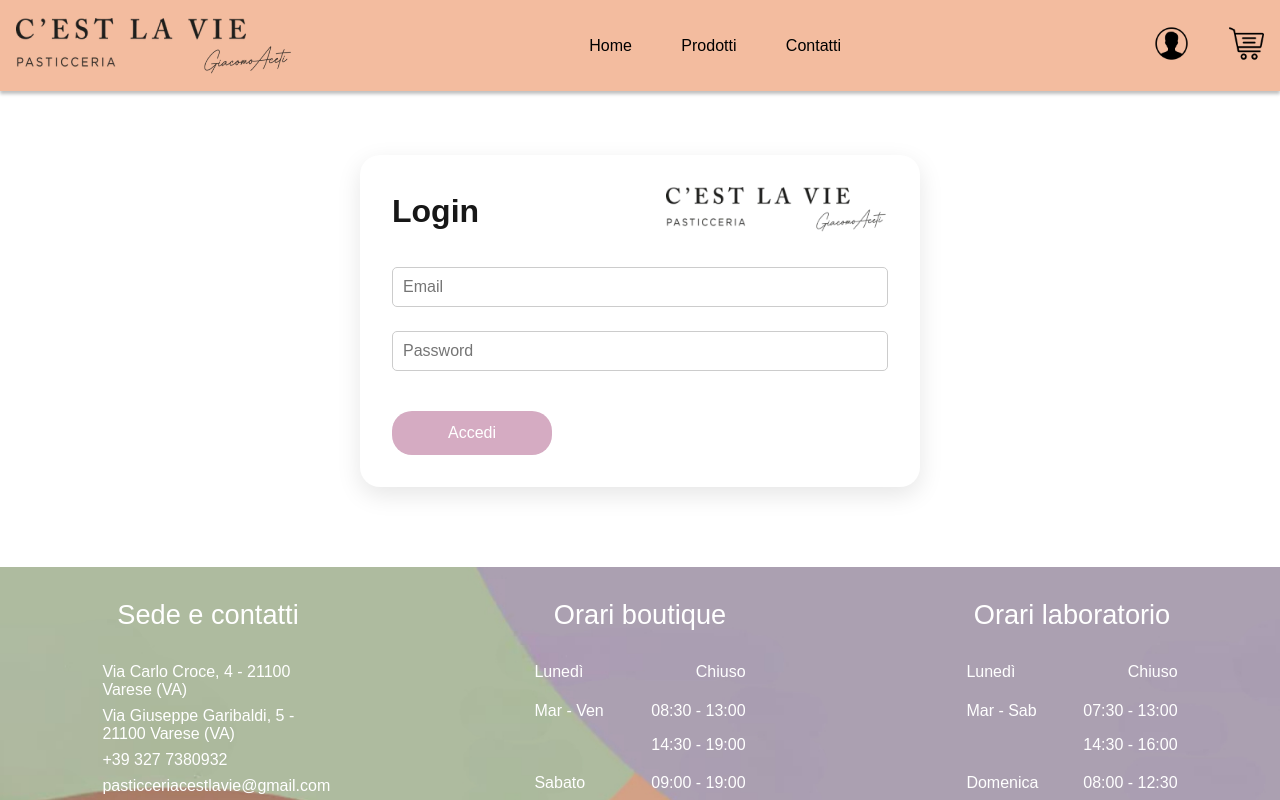
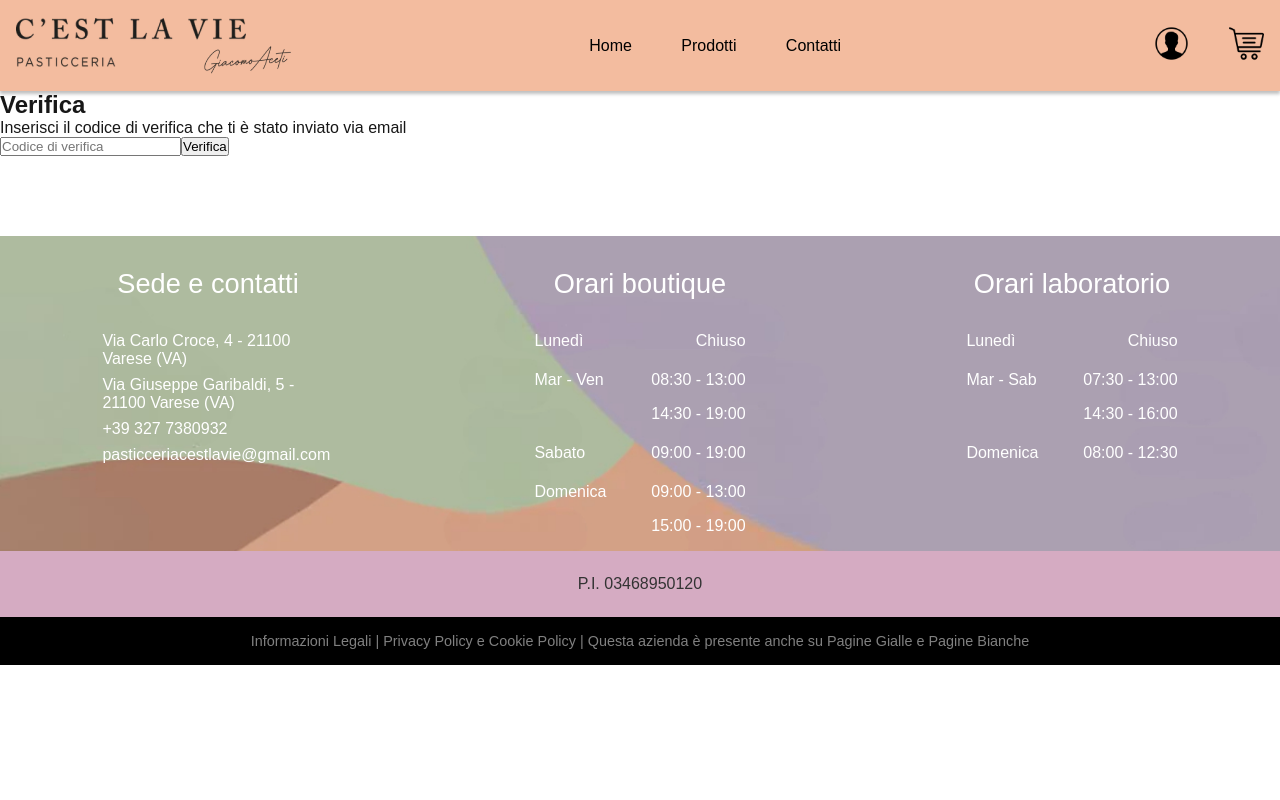
Before and after one commit to nalodagreat/PW4-Frontend-Mossali-Tijani-Figini, a Next.js app: page /verify in a window 1280 px wide. Shown: the top 800 px of the page. Built offline with nearby package versions, Linux system fonts and the light colour scheme; no server answers.

Commit message:
implementation verify

```diff
--- a/src/app/login/page.module.css
+++ b/src/app/login/page.module.css
@@ -24,17 +24,6 @@
   font-weight: bold;
   font-size: 2rem;
   margin: 0;
-}
-
-.logoContainer {
-  display: flex;
-  justify-content: center;
-}
-
-.logo {
-  width: 80%;
-  height: auto;
-  margin-left: 20%;
 }
 
 .formSection {
@@ -93,6 +82,14 @@
 .registerLink:hover {
   color: #005b99;
 }
+
+.error {
+  color: red;
+  font-size: 14px;
+  text-align: center;
+  font-weight: bold;
+}
+
 @media (max-width: 768px) {
   .container {
     padding: 1rem;
@@ -108,10 +105,6 @@
     text-align: center;
   }
 
-  .logo {
-    width: 50%;
-  }
-
   .formSection input,
   .formSection .button {
     font-size: 0.875rem;
--- a/src/app/verify/page.js
+++ b/src/app/verify/page.js
@@ -1,78 +1,63 @@
-'use client';
+"use client";
 
-import React, { useState } from "react";
+import { useState } from "react";
 import { useRouter } from "next/navigation";
-import Image from "next/image";
-import styles from "@/app/login/page.module.css";
-import logo from "@/public/images/header/logo.png";
 
-export default function Login() {
-    const [email, setEmail] = useState("");
-    const [password, setPassword] = useState("");
+export default function Verify() {
+    const [verificationCode, setVerificationCode] = useState("");
     const [error, setError] = useState("");
     const router = useRouter();
 
-    const handleLogin = async (event) => {
-        event.preventDefault();
+    const handleVerifyClick = async () => {
+        const requestBody = {
+            token: verificationCode,
+        };
+
+        console.log("Request body:", requestBody);
 
         try {
-            const response = await fetch("http://localhost:8080/auth/login", {
+            const response = await fetch("http://localhost:8080/auth/verify", {
                 method: "POST",
                 headers: {
                     "Content-Type": "application/json",
                 },
-                body: JSON.stringify({ email, password }),
+                body: JSON.stringify(requestBody),
             });
 
-            if (!response.ok) {
-                const errorData = await response.json();
-                throw new Error(errorData.message || "Errore sconosciuto");
+            // Controlla se la risposta è ok (200-299) e se il contenuto è un JSON valido
+            const data = await response.json();
+            console.log("Response data:", data);
+
+            if (response.ok) {
+                alert("Registrazione completata con successo!");
+                router.push("/login");
+            } else {
+                // Se il backend restituisce un messaggio, visualizzalo
+                setError(data.message || "Codice di verifica errato, riprova.");
             }
-
-            const data = await response.json();
-            console.log("Login effettuato con successo:", data);
-
-            if (data.role === "admin") {
-                router.push("/admin");
-            } else if (data.role === "client") {
-                router.push("/user");
-            } else {
-                throw new Error("Ruolo non riconosciuto");
-            }
-
-        } catch (error) {
-            setError(error.message);
+        } catch (err) {
+            // Cattura errori di rete o problemi con la risposta
+            setError("Errore durante la verifica, riprova.");
         }
     };
 
+    const handleVerificationCodeChange = (e) => {
+        setVerificationCode(e.target.value);
+    };
+
     return (
-        <div className={styles.container}>
-            <div className={styles.topSection}>
-                <h2 className={styles.loginTitle}>Login</h2>
-                <div className={styles.logoContainer}>
-                    <Image src={logo} alt="Logo" className={styles.logo} />
-                </div>
-            </div>
-            <div className={styles.formSection}>
-                <form onSubmit={handleLogin}>
-                    <input
-                        type="email"
-                        placeholder="Email"
-                        value={email}
-                        onChange={(e) => setEmail(e.target.value)}
-                        required
-                    />
-                    <input
-                        type="password"
-                        placeholder="Password"
-                        value={password}
-                        onChange={(e) => setPassword(e.target.value)}
-                        required
-                    />
-                    <button type="submit" className={styles.button}>Accedi</button>
-                </form>
-                {error && <p className={styles.error}>{error}</p>}
-            </div>
+        <div>
+            <h2>Verifica</h2>
+            <p>Inserisci il codice di verifica che ti è stato inviato via email</p>
+            <input
+                type="text"
+                placeholder="Codice di verifica"
+                required
+                value={verificationCode}
+                onChange={handleVerificationCodeChange}
+            />
+            <button onClick={handleVerifyClick}>Verifica</button>
+            {error && <p style={{ color: "red" }}>{error}</p>}
         </div>
     );
 }
```
Also changed, not shown: src/app/register/register.module.css (added, +66 -0 lines).
